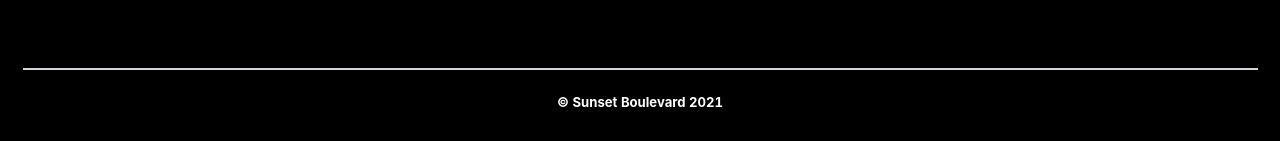
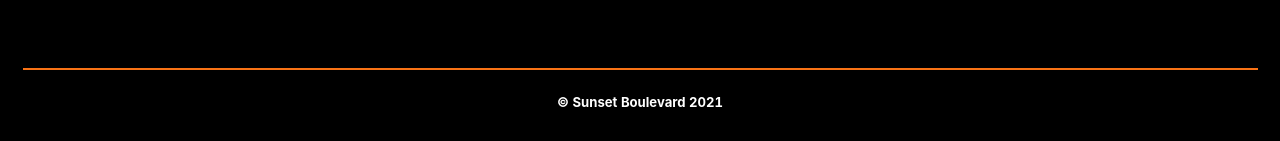
Before and after one commit to DevinDai13/-Anteiku-, a React (Create React App) app: page /team in a window 1280 px wide. Shown: the part 1063-1204 px from the top of the page. Built offline with nearby package versions, Linux system fonts and the light colour scheme.

Commit message:
updated footer line color

```diff
--- a/src/Components/footer.js
+++ b/src/Components/footer.js
@@ -31,7 +31,7 @@ const Footer = () =>{
                     </div>
                 </div>
                 <div class="container mx-auto px-6">
-                    <div class="mt-16 border-t-2 border-gray-300 flex flex-col items-center">
+                    <div class="mt-16 border-t-2 border-orange-500 flex flex-col items-center">
                         <div class="sm:w-2/3 text-center py-6">
                             <p class="text-sm text-white font-bold mb-2">
                                 {'© '}
--- a/src/Pages/contact.js
+++ b/src/Pages/contact.js
@@ -10,7 +10,6 @@ import {
   Button,
   TreeSelect,
 } from 'antd';
-
 
 //https://stackoverflow.com/questions/4997493/set-opacity-of-background-image-without-affecting-child-elements
 const background1style = {
```
